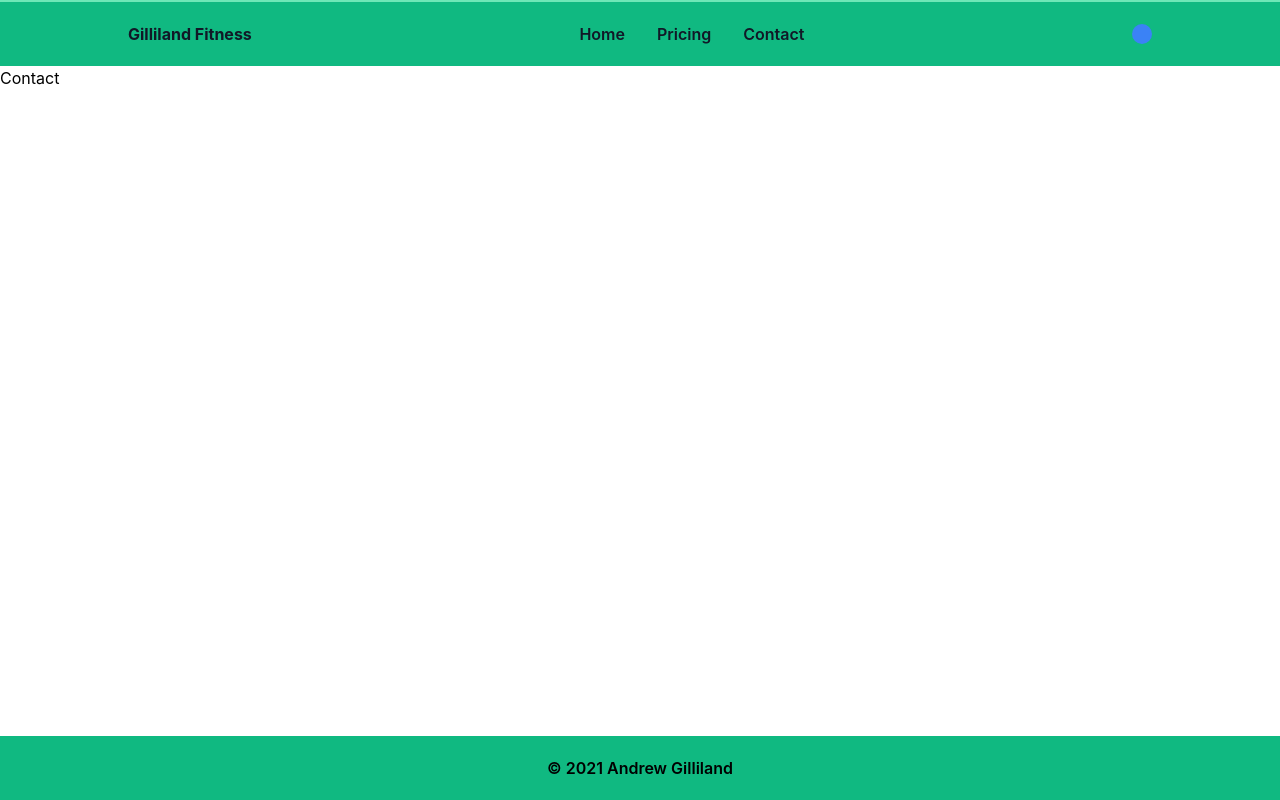
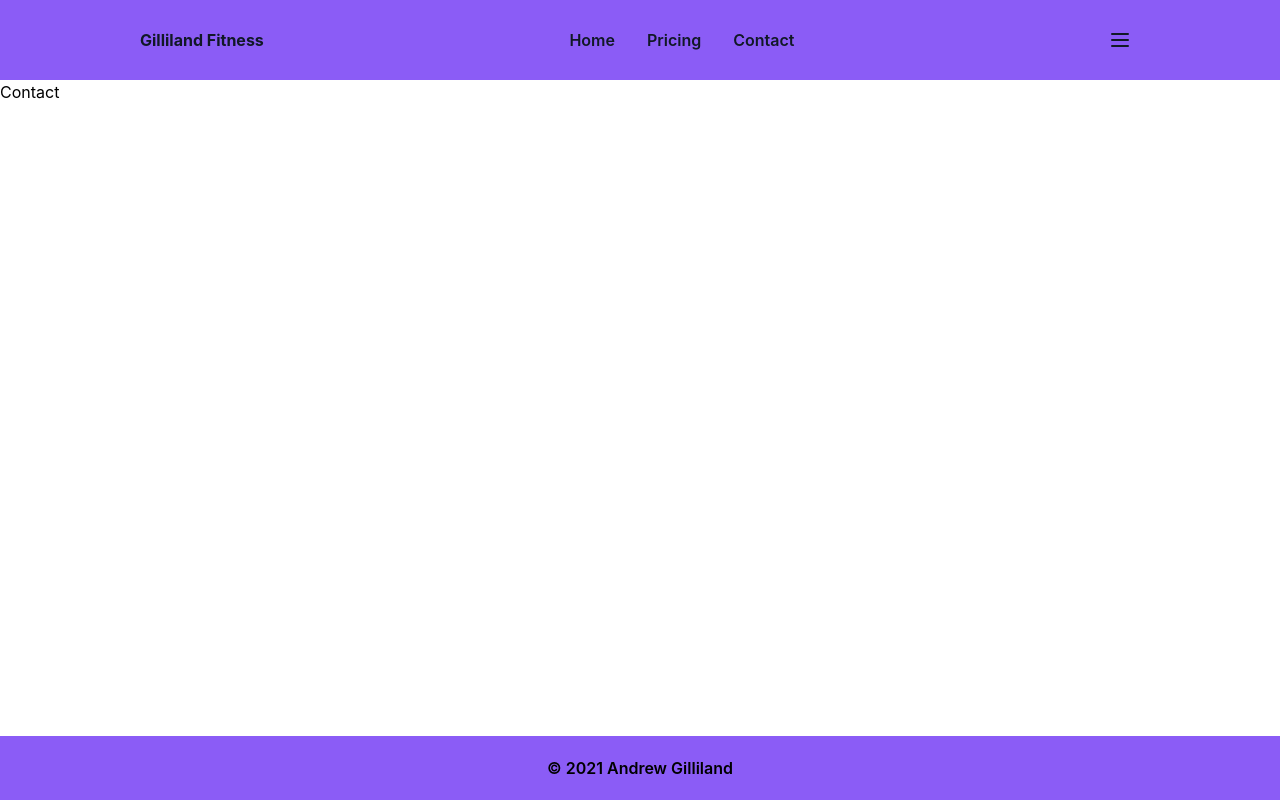
Before and after one commit to andrewgilliland/gilliland-fitness-next, a Next.js app: page /contact in a window 1280 px wide. Built offline with nearby package versions, Linux system fonts and the light colour scheme.

Commit message:
updates header component

```diff
--- a/components/Footer.js
+++ b/components/Footer.js
@@ -1,6 +1,6 @@
 export default function Footer() {
   return (
-    <footer className="bg-green-500 py-5 flex justify-center">
+    <footer className="bg-purple-500 py-5 flex justify-center">
       <div className="font-semibold">
         © {new Date().getFullYear()} Andrew Gilliland
       </div>
--- a/components/Header.js
+++ b/components/Header.js
@@ -1,16 +1,91 @@
+import { useState } from "react";
 import Link from "next/link";
 import Nav from "./Nav";
 
 export default function Header() {
+  const [isOpen, setOpen] = useState(false);
+
+  function toggle() {
+    setOpen(!isOpen);
+    console.log("Toggle");
+  }
+
+  function toggleKeyPress() {
+    setOpen(!isOpen);
+  }
+
   return (
-    <header className="bg-green-500 border-t-2 border-green-300">
-      <div className="text-gray-900 py-5 flex justify-between items-center mx-auto max-w-5xl">
+    <header className="bg-purple-500 relative">
+      <div className="text-gray-900 px-3 py-5 flex justify-between items-center mx-auto max-w-5xl relative z-10">
         <h1 className="font-bold">
           <Link href="/">Gilliland Fitness</Link>
         </h1>
         <Nav />
         {/* TODO: Light/Dark Toggle */}
-        <div className="bg-blue-500 h-5 w-5 rounded-full hover:bg-blue-600" />
+        <button
+          type="button"
+          className="rounded-sm p-2 inline-flex items-center justify-center text-gray-900 hover:border focus:outline-none focus:ring-2 focus:ring-inset focus:ring-gray-900"
+          aria-expanded="false"
+          onClick={toggle}
+          onKeyPress={toggleKeyPress}
+        >
+          <span className="sr-only">Open main menu</span>
+          <svg
+            className="h-6 w-6"
+            xmlns="http://www.w3.org/2000/svg"
+            fill="none"
+            viewBox="0 0 24 24"
+            stroke="currentColor"
+            aria-hidden="true"
+          >
+            <path
+              strokeLinecap="round"
+              strokeLinejoin="round"
+              strokeWidth="2"
+              d="M4 6h16M4 12h16M4 18h16"
+            />
+          </svg>
+        </button>
+      </div>
+
+      {/* Mobile Nav Menu */}
+      <div
+        className={`absolute top-0 inset-x-0 p-2 transition duration-200 transform origin-top-right md:hidden ${
+          isOpen
+            ? "z-20 ease-out opacity-100 scale-100"
+            : "z-0 ease-in opacity-0 scale-90"
+        }`}
+      >
+        <div
+          className="rounded-sm shadow-md bg-gray-50 ring-1 ring-black ring-opacity-5 overflow-hidden"
+          style={{ height: "95vh" }}
+        >
+          Content
+          <button
+            type="button"
+            className="rounded-sm p-2 inline-flex items-center justify-center text-gray-900 hover:border focus:outline-none focus:ring-2 focus:ring-inset focus:ring-gray-900"
+            aria-expanded="false"
+            onClick={toggle}
+            onKeyPress={toggleKeyPress}
+          >
+            <span className="sr-only">Close main menu</span>
+            <svg
+              className="h-6 w-6"
+              xmlns="http://www.w3.org/2000/svg"
+              fill="none"
+              viewBox="0 0 24 24"
+              stroke="currentColor"
+              aria-hidden="true"
+            >
+              <path
+                strokeLinecap="round"
+                strokeLinejoin="round"
+                strokeWidth="2"
+                d="M6 18L18 6M6 6l12 12"
+              />
+            </svg>
+          </button>
+        </div>
       </div>
     </header>
   );
--- a/components/Nav.js
+++ b/components/Nav.js
@@ -3,7 +3,7 @@ import NavLink from "./NavLink";
 
 export default function Nav() {
   return (
-    <div className="lg:flex">
+    <div className="hidden lg:flex">
       <NavLink>
         <Link href="/">Home</Link>
       </NavLink>
```
